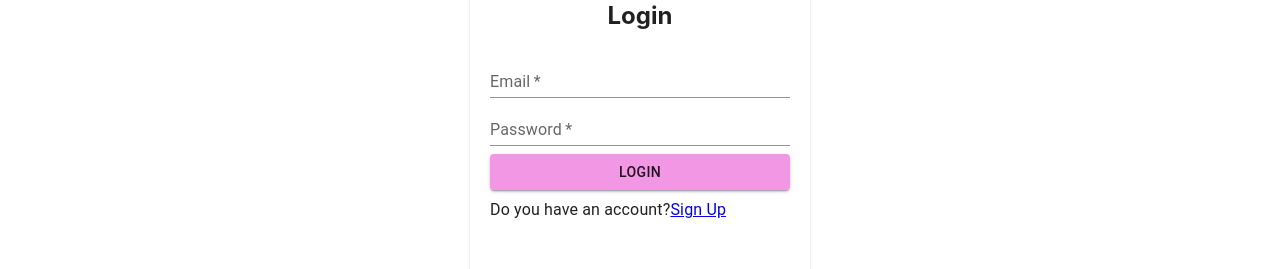
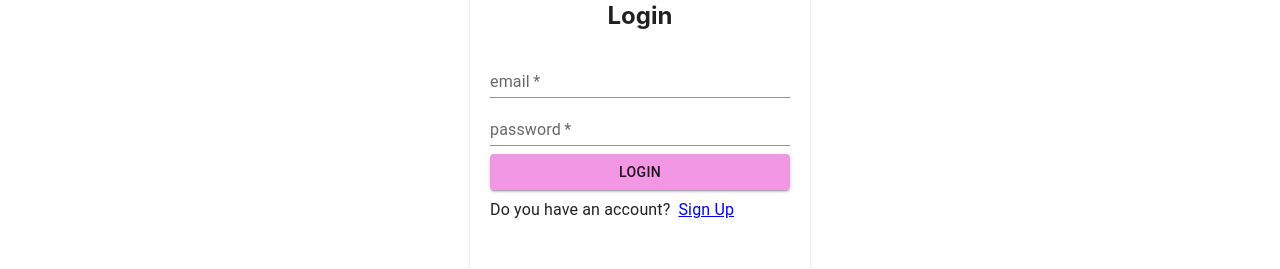
Before and after one commit to moniquemsantos/Sweetpedia-MERN-App, a React (Create React App) app in the folder client/: page /login in a window 1280 px wide. Shown: the part 253-522 px from the top of the page. Built offline with nearby package versions, Linux system fonts and the light colour scheme; a web font is replaced by a local one.

Commit message:
authorization

```diff
--- a/client/src/views/Login.js
+++ b/client/src/views/Login.js
@@ -14,8 +14,9 @@ function Login() {
     setLoginUser({ ...loginUser, [e.target.name]: e.target.value });
   };
 
-  const login = () => {
-    // Check email format, password lenght ...avoid making useless requests to the server
+  const login = (e) => {
+    e.preventDefault();
+    // TODO: validation
     const myHeaders = new Headers();
     myHeaders.append("Content-Type", "application/x-www-form-urlencoded");
 
@@ -57,13 +58,17 @@ function Login() {
     }
   }, [loginUser]);
 
+  const linkStyle = {
+    margin: "8px",
+  };
+
   return (
     <>
       <Grid>
         <AppBar />
         <button style={{ backgroundColor: "red" }} onClick={logout}>
-        logout
-      </button>
+          logout
+        </button>
 
         <PaperLogin>
           <Grid align="center">
@@ -74,7 +79,8 @@ function Login() {
           </Grid>
           <TextField
             variant="standard"
-            label="Email"
+            label="email"
+            name="email"
             id="email"
             fullWidth
             required
@@ -83,8 +89,9 @@ function Login() {
 
           <TextField
             variant="standard"
-            label="Password"
+            label="password"
             type="password"
+            name="password"
             fullWidth
             required
             onChange={handleInputChange}
@@ -97,14 +104,14 @@ function Login() {
           <Typography>
             {" "}
             Do you have an account?
-            <Link to="/signup">Sign Up</Link>
+            <Link to="/signup" style={linkStyle}>
+              Sign Up
+            </Link>
           </Typography>
         </PaperLogin>
-
       </Grid>
-      <Footer/>
+      <Footer />
     </>
-
   );
 }
 
--- a/client/src/views/Profile.js
+++ b/client/src/views/Profile.js
@@ -1,10 +1,12 @@
+function Profile() {
+  // Build fetch function to fetch user profile data
+  //Inside fetch first we get the token from the localstorage, and we insert it in the headers of the fetch.
 
+  //NEXT STEPS : build a server end point to post recipies ...and correspondinf client component...
 
-function Profile() {
   return (
     <div>
       <p>UserProfile</p>
-
     </div>
   );
 }
```
Also changed, not shown: 2 other files (tests, documents, lock files or other folders). Lines whose indentation alone changed are shown as unchanged.
